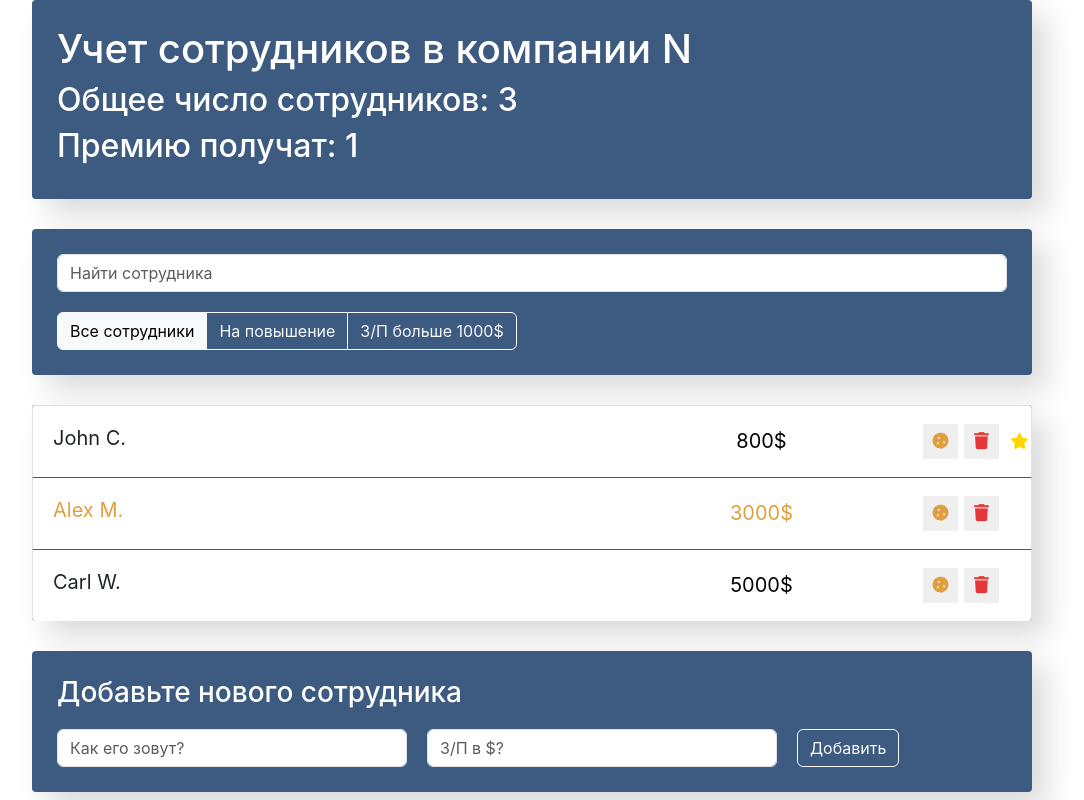
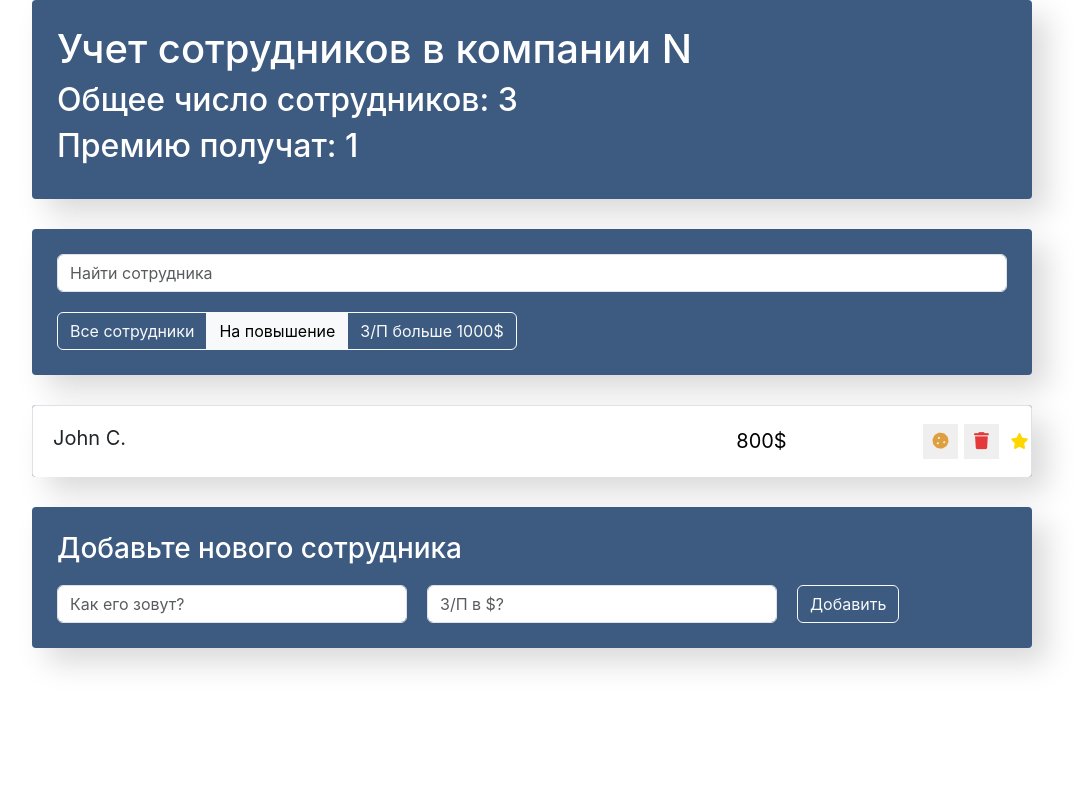
Before and after one commit to marseille78/petrichenko_react, a React (Create React App) app: page / in a window 1280 px wide. Shown: the whole page, without its empty margins (108-1192 px from the left). Built offline with nearby package versions, Linux system fonts and the light colour scheme.

Commit message:
Create filter

```diff
--- a/src/components/App/App.js
+++ b/src/components/App/App.js
@@ -18,6 +18,8 @@ class App extends Component {
       {name: 'Carl W.', salary: 5000, increase: false, rise: false, id: '2'},
     ],
     search: "",
+    // filter: "all",
+    filter: "rise",
   }
 
   changeProp = (id, prop) => {
@@ -60,21 +62,36 @@ class App extends Component {
   }
 
   getVisibleList = () => {
-    const {data, search} = this.state;
+    const {data, search, filter} = this.state;
 
-    return data.filter(item => {
-      return item.name.toLowerCase().search(search.trim().toLowerCase()) !== -1;
+    const searchList = data.filter(item => {
+      return item.name.toLowerCase().indexOf(search.trim().toLowerCase()) !== -1;
     });
+
+    switch (filter) {
+      case "rise":
+        return searchList.filter(item => item.rise);
+      case "moreThen1000":
+        return searchList.filter(item => item.salary > 1000);
+      default:
+        return searchList;
+    }
   }
 
-  changeFilter = ({target}) => {
+  changeSearch = ({target}) => {
     this.setState({
       search: target.value,
     });
   }
 
+  changeFilter = (mode) => {
+    this.setState({
+      filter: mode,
+    });
+  }
+
   render() {
-    const {data, search} = this.state;
+    const {data, search, filter} = this.state;
 
     return (
       <div className="app">
@@ -84,8 +101,8 @@ class App extends Component {
         />
 
         <div className="search-panel">
-          <SearchPanel search={search} onChangeFilter={this.changeFilter}/>
-          <AppFilter/>
+          <SearchPanel search={search} onChangeFilter={this.changeSearch}/>
+          <AppFilter mode={filter} onChangeFilter={this.changeFilter}/>
         </div>
 
         <EmployeesList
--- a/src/components/AppFilter/AppFilter.js
+++ b/src/components/AppFilter/AppFilter.js
@@ -1,9 +1,37 @@
+import PropTypes from 'prop-types';
+
 import "./AppFilter.css";
 
-const AppFilter = () => {
+const AppFilter = ({mode, onChangeFilter}) => {
+
+  const btnList = [
+    {label: "Все сотрудники", value: "all"},
+    {label: "На повышение", value: "rise"},
+    {label: "З/П больше 1000$", value: "moreThen1000"},
+  ];
+
+  const buttons = btnList.map(({label, value}) => {
+
+    var clsCurrent = mode === value
+      ? "btn-light"
+      : "btn-outline-light";
+
+    return (
+      <button
+        key={value}
+        type="button"
+        className={`btn ${clsCurrent}`}
+        onClick={() => onChangeFilter(value)}
+      >
+        {label}
+      </button>
+    );
+  });
+
   return (
     <div className="btn-group">
-      <button type="button"
+      { buttons }
+      {/*<button type="button"
               className="btn btn-light">
         Все сотрудники
       </button>
@@ -14,9 +42,14 @@ const AppFilter = () => {
       <button type="button"
               className="btn btn-outline-light">
         З/П больше 1000$
-      </button>
+      </button>*/}
     </div>
   );
 };
 
+AppFilter.propTypes = {
+  mode: PropTypes.string.isRequired,
+  onChangeFilter: PropTypes.func.isRequired,
+};
+
 export default AppFilter;
```
Also changed, not shown: 1 other file (tests, documents, lock files or other folders).
